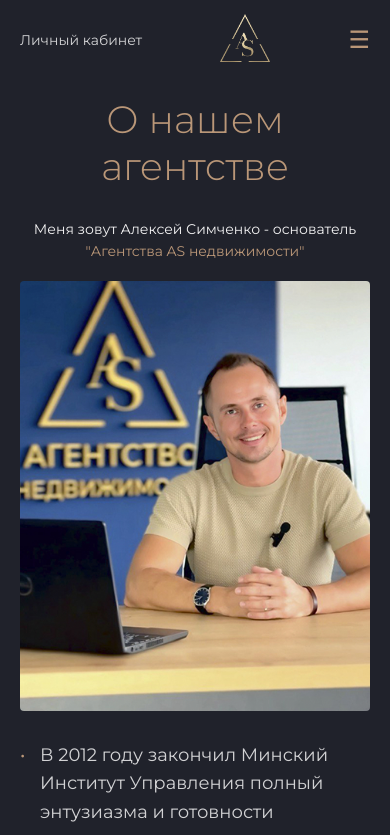
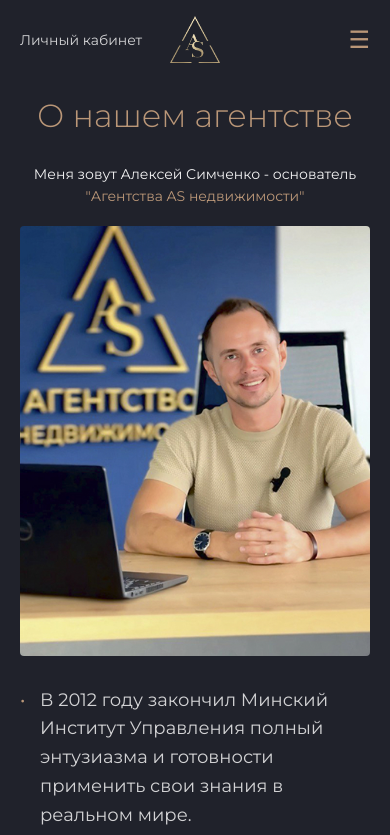
Before and after one commit to Max-Semian/realty_app, a Next.js app: page /realty_app/about-us in a window 390 px wide. Shown: the top 835 px of the page. Built offline with nearby package versions, Linux system fonts and the light colour scheme.

Commit message:
Header Logo mobile menu fix and About Us mobile title fix

```diff
--- a/src/components/AboutUsSection/AboutUsSection.module.css
+++ b/src/components/AboutUsSection/AboutUsSection.module.css
@@ -183,6 +183,12 @@
   .aboutSection {
     padding-top: 56px; /* Match heroSection */
   }
+  .title {
+    font-size: 32px;
+    font-weight: 300;
+    margin: 0;
+    text-align: center !important;
+  }
 }
 
 @media (max-width: 992px) {
@@ -221,11 +227,12 @@
     width: 100%;
   }
   .title {
-    font-size: 38px;
+    font-size: 32px;
     font-weight: 300;
     margin: 0;
     text-align: center !important;
   }
+
   .subtitleMain {
     font-size: 20px !important;
     font-weight: 400;
--- a/src/components/Header/Header.module.css
+++ b/src/components/Header/Header.module.css
@@ -107,12 +107,22 @@
     display: flex;
     align-items: center;
   }
+  /* Hide mobile logo when mobile menu is active */
+  .mobileMenu.navOpen a.mobileLogo {
+    display: none;
+  }
+
+  /* Make sure the menu button always stays visible with a high z-index */
+  .mobileMenuButton {
+    z-index: 1100; /* Very high z-index */
+    position: relative; /* Ensure z-index works */
+  }
 
   /* Top logo in header */
   .headerContainer > .logo {
     display: flex;
     position: absolute;
-    left: 50%;
+    left: 50% !important;
     transform: translateX(-50%);
   }
 
@@ -126,7 +136,10 @@
     width: 50px;
     height: auto;
   }
-
+  .mobileLogo {
+    width: 50px;
+    height: auto;
+  }
   .nav {
     position: fixed;
     top: 0;
@@ -209,6 +222,16 @@
     padding: 0;
   }
 
+  .mobileLogo {
+    width: 50px;
+    height: auto;
+    position: absolute;
+    left: 50%;
+    transform: translateX(-50%);
+    top: -10px;
+    z-index: 1002; /* Higher than other elements to ensure visibility */
+  }
+
   .mobileMenu {
     width: 100%;
     display: flex;
--- a/src/components/Header/Header.tsx
+++ b/src/components/Header/Header.tsx
@@ -62,20 +62,42 @@
       <div className={styles.headerContainer}>
 
         {/* Mobile Menu */}
-        <div className={styles.mobileMenu}>
+
+        <div className={styles.headerContainer}>
+          {/* Mobile menu with the 3 elements properly laid out */}
+          <div className={`${styles.mobileMenu} ${mobileMenuOpen ? styles.navOpen : ''}`}>
+            {/* Left element: Login link */}
             <div className={styles.mobileLoginLink}>
               <a href="#" onClick={(e) => { e.preventDefault(); setMobileMenuOpen(false); }}>
                 Личный кабинет
               </a>
             </div>
-          <a href="/" onClick={(e) => { e.preventDefault(); setMobileMenuOpen(false); router.push('/'); }}>
+
+            {/* Center element: Logo */}
+            {!mobileMenuOpen && (
+              <a
+                href="/"
+                className={styles.mobileLogo}
+                onClick={(e) => { e.preventDefault(); setMobileMenuOpen(false); router.push('/'); }}
+              >
                 <img src="/realty_app/LOGO_1.png" alt="Logo" width="50" height="50" />
               </a>
-          <button className={styles.mobileMenuButton} onClick={toggleMobileMenu} aria-label="Toggle menu">
+            )}
+
+            {/* Right element: Menu toggle button */}
+            <button
+              className={styles.mobileMenuButton}
+              onClick={toggleMobileMenu}
+              aria-label="Toggle menu"
+            >
               {mobileMenuOpen ? "✕" : "☰"}
             </button>
+          </div>
 
-
+          {/* Your nav component would be here */}
+          <nav className={`${styles.nav} ${mobileMenuOpen ? styles.navOpen : ''}`}>
+            {/* Navigation menu content */}
+          </nav>
         </div>
 
 
```
Lines whose indentation alone changed are shown as unchanged.
